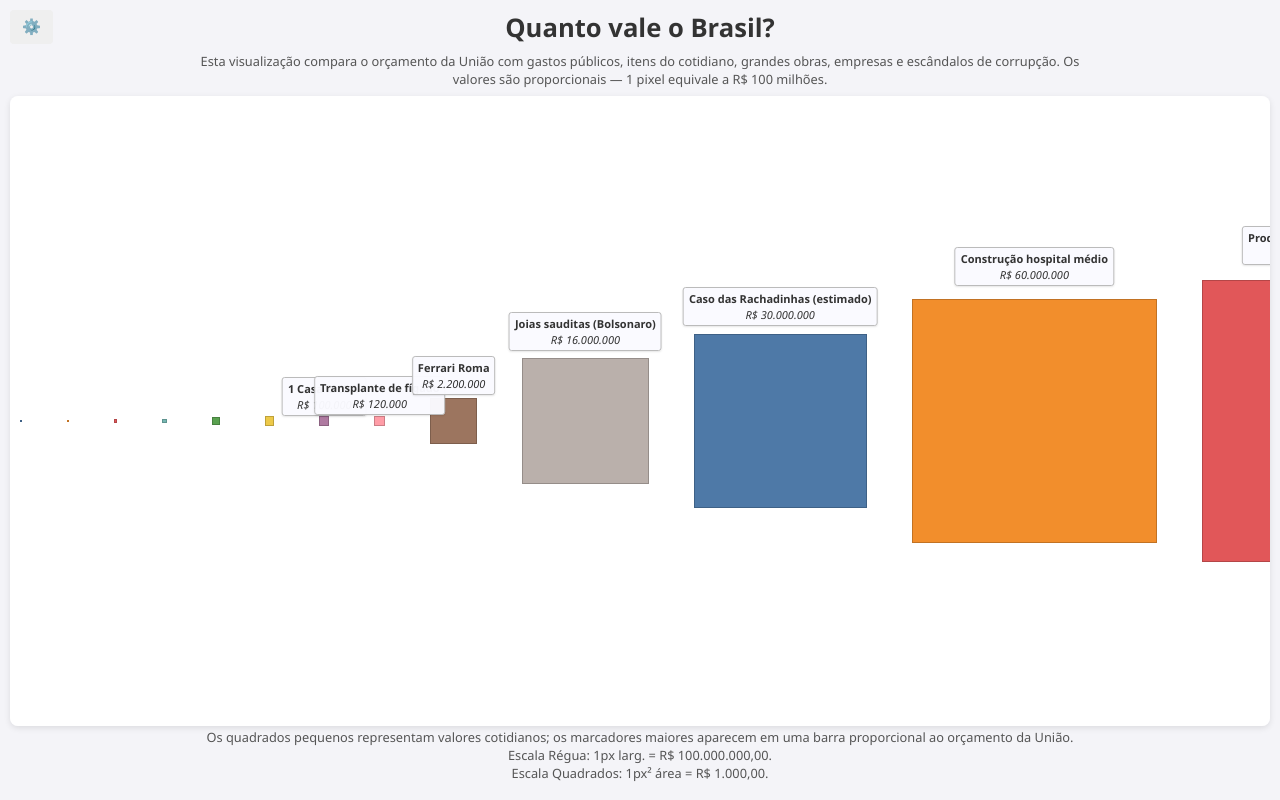
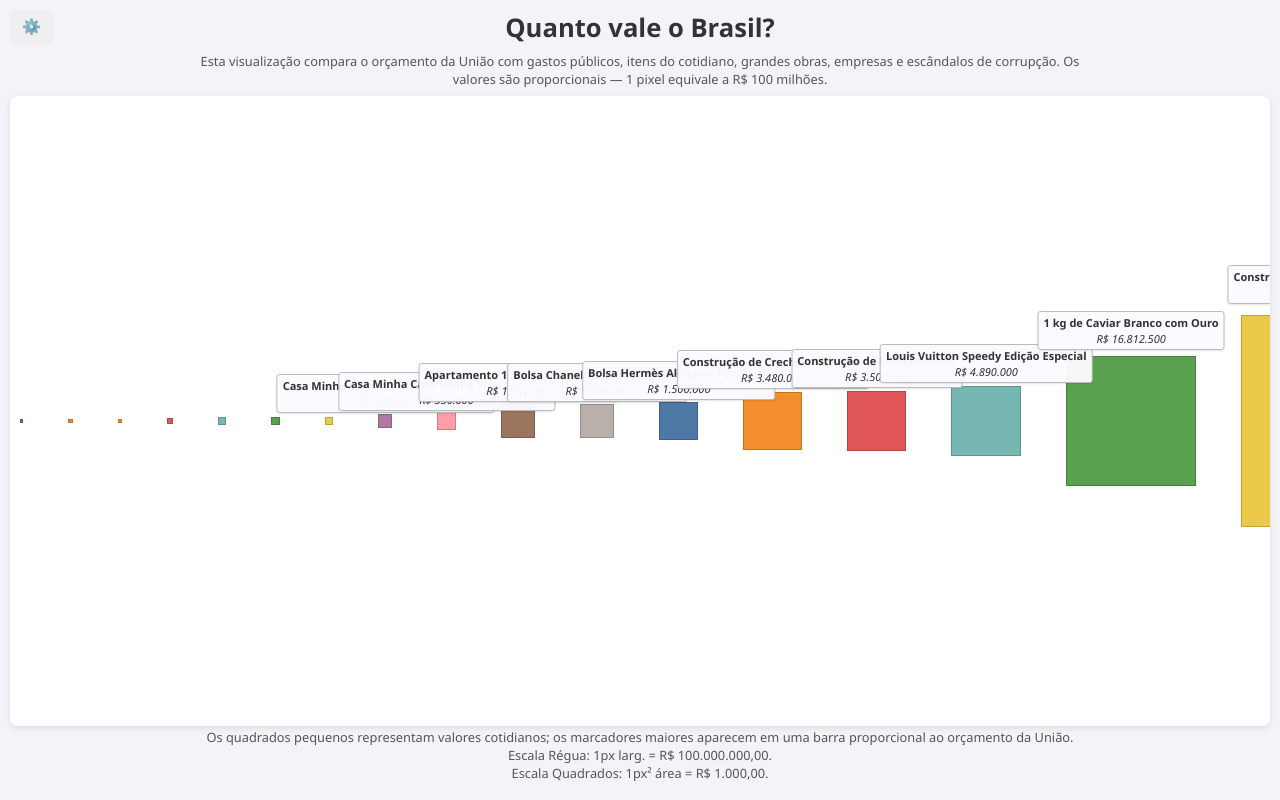
Before and after one commit to pmarkun/visualizaElon, a plain HTML site: page index.html in a window 1280 px wide. Drawn offline with nearby package versions, Linux system fonts and the light colour scheme; animation ran at ten frames a second.

Commit message:
versão levemente funcional

```diff
--- a/data.json
+++ b/data.json
@@ -4,177 +4,167 @@
     "explanation_base": "Os quadrados pequenos representam valores cotidianos; os marcadores maiores aparecem em uma barra proporcional ao orçamento da União.",
     "unit_per_pixel_width_main_bar": 100000000,
     "unit_value_for_1px_squared_initial": 1000,
-
     "items": [
-      { "id": "coffee", "description": "Café por ano (1/dia)", "value": 1500 },
-      { "id": "streaming", "description": "Streaming anual (Netflix etc)", "value": 1200 },
-      { "id": "salario_minimo", "description": "Salário Mínimo Anual (2025)", "value": 20976 },
-      { "id": "cesta_basica", "description": "Cesta básica anual", "value": 9600 },
-      { "id": "carro_popular", "description": "Carro popular novo", "value": 72000 },
-      { "id": "mcmv_unidade", "description": "1 Casa MCMV", "value": 100000 },
-      { "id": "hospital_medio", "description": "Construção hospital médio", "value": 60000000 },
-      { "id": "linha_metro", "description": "1km Metrô Subterrâneo", "value": 800000000 },
-      { "id": "100k_mcmv", "description": "100 mil Casas MCMV", "value": 10000000000 },
+        {
+            "id": "salario_minimo_anual",
+            "description": "Salário Mínimo Anual (2025)",
+            "value": 18216
+          },
+          {
+            "id": "fiat_mobi",
+            "description": "Fiat Mobi Like 1.0 (2025)",
+            "value": 77990
+          },
+          {
+            "id": "casa_mcmv_faixa1",
+            "description": "Casa Minha Casa Minha Vida (Faixa 1)",
+            "value": 190000
+          },
+          {
+            "id": "casa_mcmv_faixa3",
+            "description": "Casa Minha Casa Minha Vida (Faixa 3)",
+            "value": 350000
+          },
+          {
+            "id": "hospital_medio",
+            "description": "Construção de Hospital Médio (10.000 m²)",
+            "value": 45000000
+          },
+          {
+            "id": "1km_metro_sp",
+            "description": "1 km de Metrô Subterrâneo em São Paulo",
+            "value": 1130000000
+          },
+          {
+            "id": "salario_minimo_anual",
+            "description": "Salário Mínimo Anual (2025)",
+            "value": 18216
+          },
+          {
+            "id": "citroen_c3",
+            "description": "Citroën C3 Live 1.0 (2025)",
+            "value": 70590
+          },
+          {
+            "id": "apartamento_sp",
+            "description": "Apartamento 100m² em São Paulo",
+            "value": 1152900
+          },
+          {
+            "id": "construcao_escola",
+            "description": "Construção de Escola Pública",
+            "value": 3500000
+          },
+          {
+            "id": "creche_pre_escola",
+            "description": "Construção de Creche/Pré-Escola",
+            "value": 3480000
+          },
+          {
+            "id": "trufas_brancas",
+            "description": "1 kg de Trufas Brancas de Alba",
+            "value": 35700
+          },
+          {
+            "id": "acafrao_vermelho",
+            "description": "1 kg de Açafrão-vermelho puro",
+            "value": 70000
+          },
+          {
+            "id": "pizza_ouro",
+            "description": "Pizza 24K (Industry Kitchen, NY)",
+            "value": 11000
+          },
+          {
+            "id": "caviar_bianco",
+            "description": "1 kg de Caviar Branco com Ouro",
+            "value": 16812500
+          },
+          {
+            "id": "bolsa_chanel",
+            "description": "Bolsa Chanel Diamond Forever",
+            "value": 1200000
+          },
+          {
+            "id": "bolsa_hermes",
+            "description": "Bolsa Hermès Alligator Faubourg",
+            "value": 1500000
+          },
+          {
+            "id": "bolsa_lv",
+            "description": "Louis Vuitton Speedy Edição Especial",
+            "value": 4890000
+          },
+          {
+            "id": "bugatti_noire",
+            "description": "Bugatti La Voiture Noire",
+            "value": 96000000
+          },
+          {
+            "id": "iate_azimut",
+            "description": "Iate Azimut Grande 25 Metri",
+            "value": 45000000
+          },
+          {
+            "id": "mansao_leblon",
+            "description": "Mansão no Leblon (RJ)",
+            "value": 220000000
+          },
+          {
+            "id": "iate_azzam",
+            "description": "Iate Azzam (180 metros)",
+            "value": 2080000000
+          },
+          {
+            "id": "iate_eclipse",
+            "description": "Iate Eclipse (162 metros)",
+            "value": 2340000000
+          },
+          {
+            "id": "taylor_swift_fortuna",
+            "description": "Fortuna de Taylor Swift",
+            "value": 8300000000
+          },
+          {
+            "id": "selena_gomez_fortuna",
+            "description": "Fortuna de Selena Gomez",
+            "value": 6800000000
+          },
+          {
+            "id": "eduardo_saverin_fortuna",
+            "description": "Fortuna de Eduardo Saverin",
+            "value": 202000000000
+          },
+          {
+            "id": "jorge_lemann_fortuna",
+            "description": "Fortuna de Jorge Paulo Lemann",
+            "value": 88000000000
+          },
+          {
+            "id": "familia_real_saudita",
+            "description": "Fortuna da Família Real Saudita",
+            "value": 7200000000000
+          },
+      { "id": "petrobras", "description": "Valor de mercado da Petrobras", "value": 510000000000 },
+      { "id": "vale", "description": "Valor de mercado da Vale", "value": 360000000000 },
+      { "id": "magalu", "description": "Valor de mercado do Magazine Luiza", "value": 12000000000 },
+      { "id": "apple_market_cap", "description": "Valor de mercado da Apple (2024)", "value": 15600000000000 },
+      { "id": "bitcoin_mercado_total", "description": "Valor de mercado do Bitcoin (2024)", "value": 11700000000000 },
+      { "id": "elon_musk_fortuna", "description": "Fortuna estimada de Elon Musk", "value": 2600000000000 },
       { "id": "budget", "description": "Orçamento da União 2025", "value": 5300000000000 },
+      { "id": "sp_estado", "description": "Orçamento Estado de SP (2025)", "value": 350000000000 },
+      { "id": "rj_estado", "description": "Orçamento Estado do RJ (2025)", "value": 110000000000 },
+      { "id": "ba_estado", "description": "Orçamento Estado da Bahia (2025)", "value": 68000000000 },
       { "id": "sp_orcamento", "description": "Orçamento de São Paulo (2025)", "value": 110000000000 },
       { "id": "rio_orcamento", "description": "Orçamento do Rio (2025)", "value": 45500000000 },
       { "id": "bh_orcamento", "description": "Orçamento de BH (2025)", "value": 17200000000 },
       { "id": "recife_orcamento", "description": "Orçamento de Recife (2025)", "value": 8900000000 },
-      { "id": "sp_estado", "description": "Orçamento Estado de SP (2025)", "value": 350000000000 },
-      { "id": "rj_estado", "description": "Orçamento Estado do RJ (2025)", "value": 110000000000 },
-      { "id": "ba_estado", "description": "Orçamento Estado da Bahia (2025)", "value": 68000000000 },
-      { "id": "petrobras", "description": "Valor de mercado da Petrobras", "value": 510000000000 },
-      { "id": "vale", "description": "Valor de mercado da Vale", "value": 360000000000 },
-      { "id": "magalu", "description": "Valor de mercado do Magazine Luiza", "value": 12000000000 },
-      { "id": "mensalao", "description": "Mensalão (estimativa total)", "value": 140000000 },
-      { "id": "lava_jato", "description": "Lava Jato (recuperado)", "value": 4300000000 },
-      { "id": "rachadinhas", "description": "Caso das Rachadinhas (estimado)", "value": 30000000 },
-      { "id": "covid_kit_prevencao", "description": "Kits de prevenção ineficazes (COVID)", "value": 1500000000 },
-      { "id": "joias", "description": "Joias sauditas (Bolsonaro)", "value": 16000000 },
-      { "id": "estadio", "description": "Estádio padrão FIFA", "value": 1800000000 },
-      { "id": "ferrari", "description": "Ferrari Roma", "value": 2200000 },
-      { "id": "transplante", "description": "Transplante de fígado", "value": 120000 },
-      { "id": "piso_professor", "description": "Piso anual professor (SP)", "value": 84000 },
-        {
-          "id": "guerra_ucrania_2022",
-          "description": "Custo estimado da guerra na Ucrânia (2022, Rússia)",
-          "value": 1100000000000
-        },
-        {
-          "id": "defesa_eua_2024",
-          "description": "Orçamento do Pentágono (EUA, 2024)",
-          "value": 884000000000
-        },
-        {
-          "id": "infra_china_ano",
-          "description": "Investimento chinês em infraestrutura (anual)",
-          "value": 1500000000000
-        },
-        {
-          "id": "amazon_faturamento",
-          "description": "Faturamento anual da Amazon (2023)",
-          "value": 575000000000
-        },
-        {
-          "id": "meta_faturamento",
-          "description": "Faturamento anual da Meta (Facebook, 2023)",
-          "value": 134000000000
-        },
-        {
-          "id": "lucro_petroleiras",
-          "description": "Lucro total das grandes petroleiras (2022)",
-          "value": 219000000000
-        },
-        {
-          "id": "gastos_guerra_irak",
-          "description": "Gastos EUA na Guerra do Iraque (2003–2011)",
-          "value": 2200000000000
-        },
-        {
-          "id": "cinturao_iniciativa",
-          "description": "Cinturão e Rota (China, estimado)",
-          "value": 4000000000000
-        },
-        {
-          "id": "subsidios_comb_fosseis",
-          "description": "Subsídios globais a combustíveis fósseis (2022)",
-          "value": 7000000000000
-        },
-        {
-          "id": "pandemia_global_custo",
-          "description": "Custo econômico global da COVID-19",
-          "value": 28000000000000
-        },
-            {
-              "id": "climate_adaptation_global",
-              "description": "Necessário por ano para adaptação climática global (ONU)",
-              "value": 300000000000
-            },
-            {
-              "id": "meta_metaverso",
-              "description": "Investimento total da Meta no Metaverso até 2024",
-              "value": 46000000000
-            },
-            {
-              "id": "space_x_starship",
-              "description": "Projeto Starship (SpaceX, estimado)",
-              "value": 10000000000
-            },
-            {
-              "id": "trem_bala_california",
-              "description": "Trem-bala Califórnia (estimado para 2033)",
-              "value": 128000000000
-            },
-            {
-              "id": "apple_market_cap",
-              "description": "Valor de mercado da Apple (2024)",
-              "value": 2900000000000
-            },
-            {
-              "id": "google_cloud_invest",
-              "description": "Investimento anual Google em data centers (2023)",
-              "value": 30000000000
-            },
-            {
-              "id": "nasa_budget_2024",
-              "description": "Orçamento da NASA (2024)",
-              "value": 27900000000
-            },
-            {
-              "id": "eurofighter_program",
-              "description": "Programa Eurofighter (consórcio europeu)",
-              "value": 100000000000
-            },
-            {
-              "id": "manhattan_project_hoje",
-              "description": "Projeto Manhattan ajustado à inflação",
-              "value": 25000000000
-            },
-            {
-              "id": "olimpiadas_paris_2024",
-              "description": "Custo total das Olimpíadas de Paris (estimado)",
-              "value": 9000000000
-            },
-            {
-              "id": "webb_telescope",
-              "description": "Telescópio James Webb (NASA + ESA + CSA)",
-              "value": 10000000000
-            },
-            {
-              "id": "missao_marte_tripulada",
-              "description": "Estimativa missão tripulada a Marte (NASA)",
-              "value": 500000000000
-            },
-            {
-              "id": "deficit_ufrj_2024",
-              "description": "Déficit orçamentário da UFRJ (2024)",
-              "value": 300000000
-            },
-            {
-              "id": "obras_paradas_brasil",
-              "description": "Custo total de obras paradas no Brasil",
-              "value": 120000000000
-            },
-            {
-              "id": "gastos_licitacoes_suspeitas",
-              "description": "Licitações suspeitas (Brasil, 2023)",
-              "value": 8000000000
-            },
-            {
-              "id": "valor_grammy_2023",
-              "description": "Produção do Grammy Awards 2023",
-              "value": 80000000
-            },
-            {
-              "id": "bitcoin_mercado_total",
-              "description": "Valor de mercado do Bitcoin (2024)",
-              "value": 1300000000000
-            },
-            {
-              "id": "elon_musk_fortuna",
-              "description": "Fortuna estimada de Elon Musk",
-              "value": 210000000000
-            }
-
+      { "id": "guerra_ucrania_2022", "description": "Custo estimado da guerra na Ucrânia (2022, Rússia)", "value": 5700000000000 },
+      { "id": "defesa_eua_2024", "description": "Orçamento do Pentágono (EUA, 2024)", "value": 4600000000000 },
+      { "id": "infra_china_ano", "description": "Investimento chinês em infraestrutura (anual)", "value": 7800000000000 },
+      { "id": "gastos_guerra_irak", "description": "Gastos EUA na Guerra do Iraque (2003–2011)", "value": 11400000000000 },
+      { "id": "cinturao_iniciativa", "description": "Cinturão e Rota (China, estimado)", "value": 20800000000000 },
+      { "id": "subsidios_comb_fosseis", "description": "Subsídios globais a combustíveis fósseis (2022)", "value": 36400000000000 },
+      { "id": "pandemia_global_custo", "description": "Custo econômico global da COVID-19", "value": 145600000000000 }
     ]
   }
--- a/index.html
+++ b/index.html
@@ -510,6 +510,9 @@
           .on("mouseout", () => { tooltip.transition().duration(300).style("opacity", 0); });
       }
 
+      //adiciona label no começo do mainItem
+        const mainItemLabel = mainBarSel.append('div').attr('class', 'item-tick-label').style('left', '150px').html(`<strong>${mainItem.description.substring(0,120)}${mainItem.description.length > 120 ? '...' : ''}</strong><em>${formatCurrency(mainItem.value)}</em>`);
+
       let labelsData = [];
       mainBarTickItemsData.forEach(item => {
         if (item.value === 0 || item.value >= mainItem.value) return;
```
